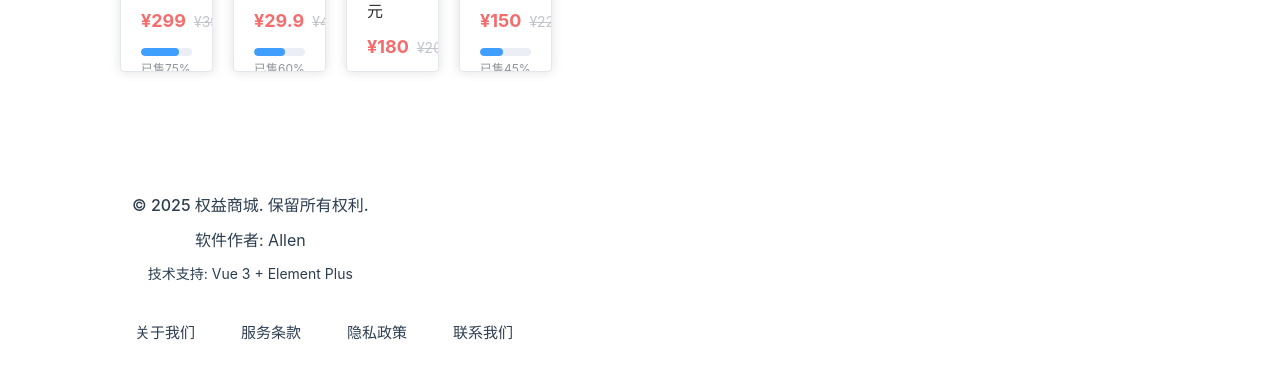
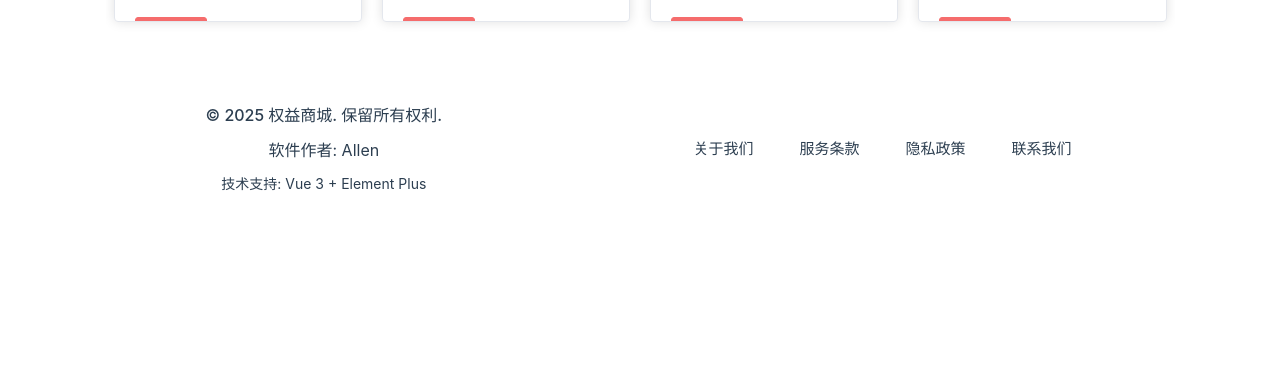
Before and after one commit to LoserDai/user-benefit-client, a Vue app: page / in a window 1280 px wide. Shown: the part 1920-2289 px from the top of the page. After the commit the page ends 2140 px from the top, so only its background shows below. Built offline with nearby package versions, Linux system fonts and the light colour scheme.

Commit message:
fix bugs

```diff
--- a/src/App.vue
+++ b/src/App.vue
@@ -406,7 +406,7 @@ const handleScroll = () => {
   display: flex;
   flex-direction: column;
   background-color: var(--background-color);
-  width: 100%; /* 确保页面宽度填满 */
+  width: 100%;
   margin: 0;
   padding: 0;
 }
@@ -440,7 +440,7 @@ const handleScroll = () => {
   display: flex;
   align-items: center;
   justify-content: space-between;
-  height: 80px;
+  height: 60px;
 }
 
 .logo {
@@ -627,7 +627,7 @@ const handleScroll = () => {
 }
 
 .footer-content {
-  max-width: 1920px; /* 调整为更大的宽度 */
+  max-width: 100%; /* 调整为更大的宽度 */
   margin: 0 auto;
   padding: 32px 80px 24px 80px; /* 增加内边距 */
   display: flex;
@@ -742,8 +742,8 @@ const handleScroll = () => {
 /* 主要内容区域 */
 .main-content {
   flex: auto;
-  margin-top: 80px;
-  padding: 40px 80px;
+  margin-top: 70px;
+  padding: 0px 0px;
   box-sizing: border-box;
 }
 
--- a/src/assets/main.css
+++ b/src/assets/main.css
@@ -29,7 +29,8 @@ a,
 
   #app {
     display: grid;
-    grid-template-columns: 1fr 1fr;
+    /* 毒瘤!*/
+    /* grid-template-columns: 1fr 1fr; */
     padding: 0 2rem;
   }
 }
```
